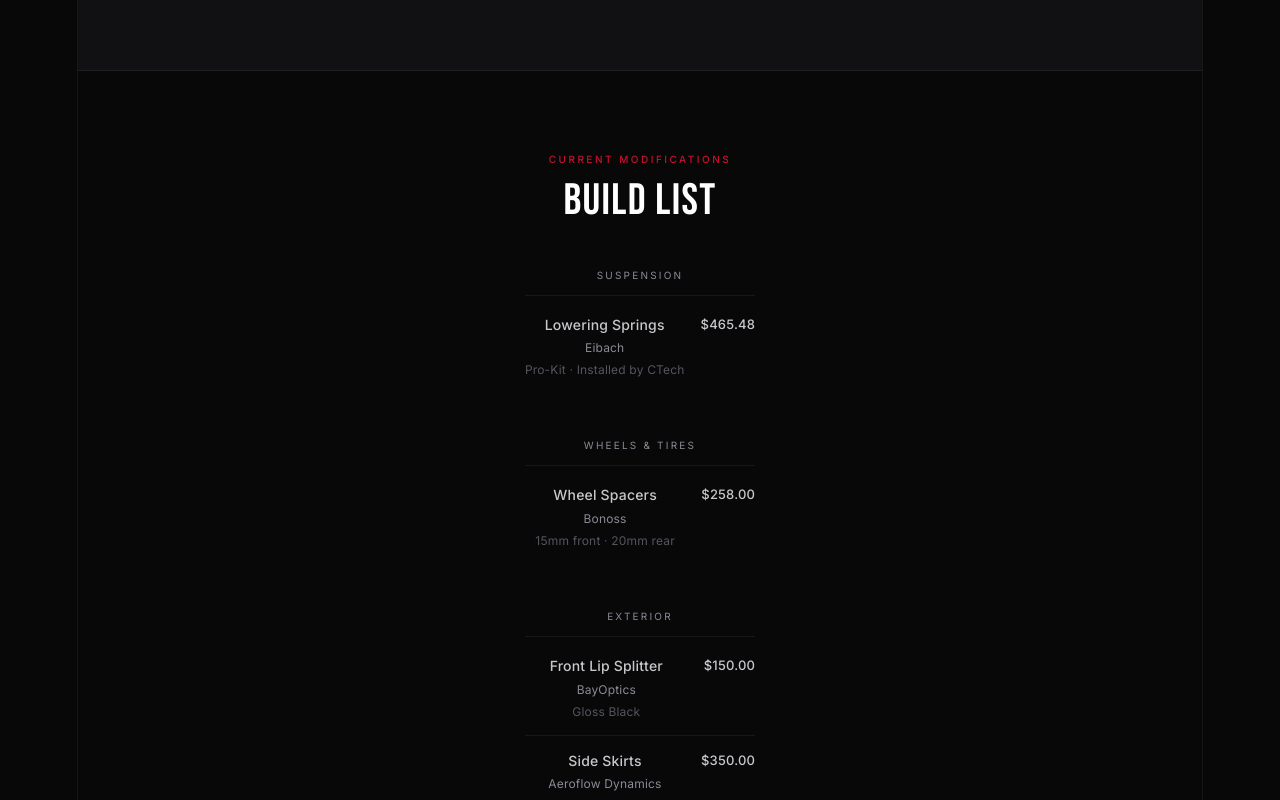
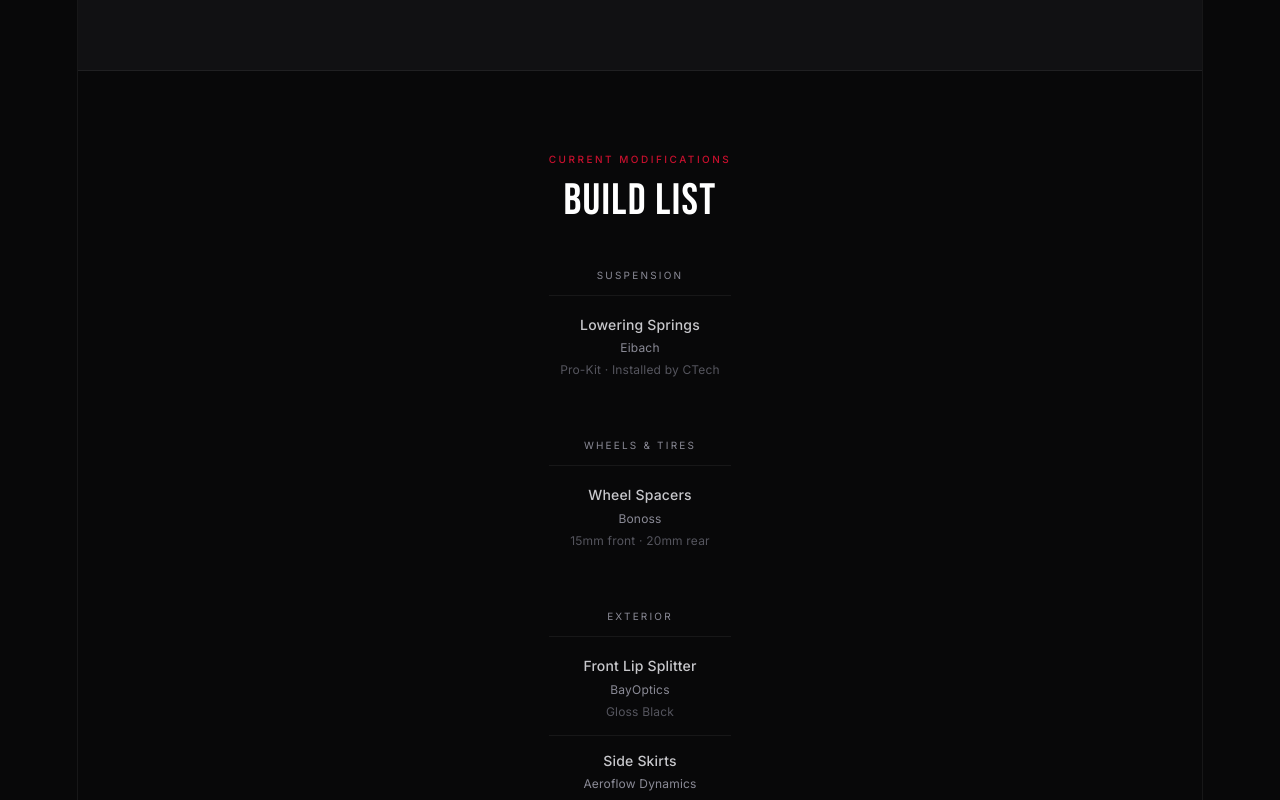
Before and after one commit to 8BitJustin/wasfl5-portfolio, a React (Vite) app: page / in a window 1280 px wide. Shown: the part 1731-2531 px from the top of the page. Built offline with nearby package versions, Linux system fonts and the light colour scheme.

Commit message:
Commented out pricing

```diff
--- a/src/App.jsx
+++ b/src/App.jsx
@@ -232,7 +232,7 @@
   /* BUILD LIST */
   .mod-cat { margin-bottom: 44px; }
   .cat-lbl { font-size: 10px; letter-spacing: .22em; text-transform: uppercase; color: var(--chrome); padding-bottom: 12px; border-bottom: .5px solid var(--border); margin-bottom: 4px; }
-  .mod-item { display: grid; grid-template-columns: 1fr auto; gap: 16px; align-items: start; padding: 14px 0; border-bottom: .5px solid var(--border); transition: border-color .2s; }
+  .mod-item { display: grid; grid-template-columns: 1fr auto; align-items: start; padding: 14px 0; border-bottom: .5px solid var(--border); transition: border-color .2s; }
   .mod-item:hover { border-color: var(--bh); }
   .mod-item:last-child { border-bottom: none; }
   .mod-name  { font-size: 14px; font-weight: 500; color: var(--platinum); margin-bottom: 2px; }
@@ -536,16 +536,16 @@
                 <div className="mod-brand">{m.brand}</div>
                 {m.desc && <div className="mod-desc">{m.desc}</div>}
               </div>
-              {SHOW_PRICES && (
+              {/* {SHOW_PRICES && (
                 <div className="mod-cost">
                   ${m.cost.toLocaleString("en-US", { minimumFractionDigits: 2 })}
                 </div>
-              )}
+              )} */}
             </div>
           ))}
         </div>
       ))}
-      {SHOW_PRICES && (
+      {/* {SHOW_PRICES && (
         <div className="total-bar" style={{ display: "flex", flexDirection: "column" }}>
           <span className="total-lbl">Total Invested</span>
           <span className="total-lbl">  (minus installations)</span>
@@ -553,7 +553,7 @@
             ${total.toLocaleString("en-US", { minimumFractionDigits: 2 })}
           </span>
         </div>
-      )}
+      )} */}
     </section>
   );
 }
```
